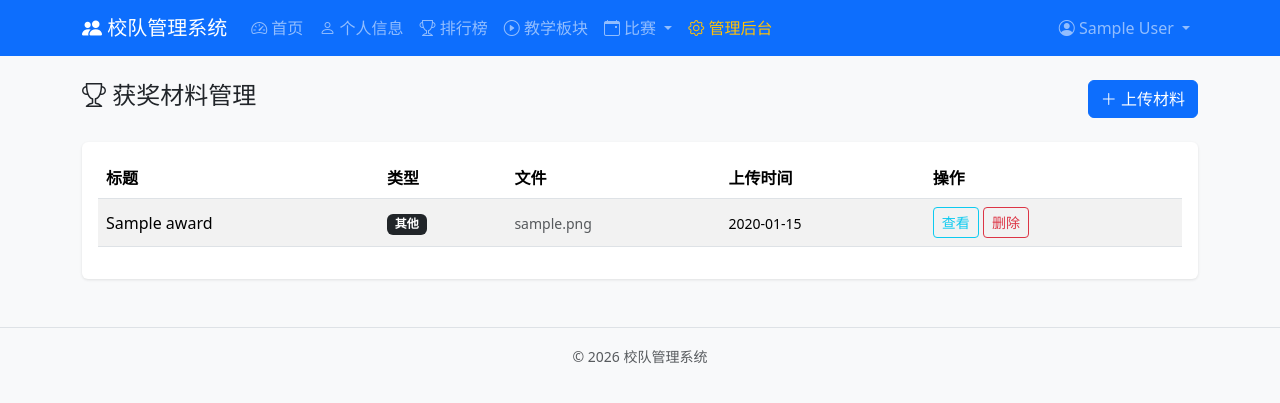
After one commit to yushi333/school-team-management, a Flask app: page /admin/awards in a window 1280 px wide. The commit adds this page. Shown: the top 403 px of the page. Run offline with Flask 3, Linux system fonts and the light colour scheme; a user stored in the database is signed in; tables that the repository leaves empty hold one stand-in row (values such as "Sample post").

Commit message:
增加获奖材料

```diff
--- a/app/admin/routes.py
+++ b/app/admin/routes.py
@@ -8,7 +8,7 @@ from app.models.content import (get_tutorials, create_tutorial, delete_tutorial,
                                 get_online_contests, create_online_contest, delete_online_contest,
                                 count_online_contests, get_campus_events, get_campus_event,
                                 create_campus_event, update_campus_event, delete_campus_event,
-                                count_campus_events)
+                                count_campus_events, get_awards, create_award, delete_award, count_awards)
 from app.models.registration import get_registrations, count_all_registrations
 from app.decorators import admin_required
 from app.database import query
@@ -23,7 +23,8 @@ def index():
                            tutorial_count=count_tutorials(),
                            contest_count=count_online_contests(),
                            event_count=count_campus_events(),
-                           reg_count=count_all_registrations())
+                           reg_count=count_all_registrations(),
+                           award_count=count_awards())
 
 
 # ---- Users ----
@@ -229,3 +230,65 @@ def export_registrations(id):
         from flask import abort; abort(404)
     from app.services.export import export_excel
     return export_excel(event)
+
+
+# ---- Awards ----
+@admin_bp.route('/awards')
+@login_required
+@admin_required
+def award_list():
+    return render_template('admin/award_list.html', awards=get_awards())
+
+
+@admin_bp.route('/awards/add', methods=['GET', 'POST'])
+@login_required
+@admin_required
+def add_award():
+    if request.method == 'POST':
+        title = request.form.get('title', '').strip()
+        description = request.form.get('description', '').strip()
+        file = request.files.get('file')
+        if not title:
+            flash('请输入标题。', 'danger')
+            return redirect(url_for('admin.add_award'))
+        if not file or not file.filename:
+            flash('请选择文件。', 'danger')
+            return redirect(url_for('admin.add_award'))
+        # Determine file type
+        ext = file.filename.rsplit('.', 1)[-1].lower() if '.' in file.filename else ''
+        img_exts = {'jpg', 'jpeg', 'png', 'gif', 'webp', 'bmp', 'svg'}
+        doc_exts = {'pdf', 'doc', 'docx', 'xls', 'xlsx', 'ppt', 'pptx', 'txt', 'zip', 'rar'}
+        if ext in img_exts:
+            file_type = 'image'
+        elif ext in doc_exts:
+            file_type = 'document'
+        else:
+            file_type = 'other'
+
+        import os, uuid
+        upload_dir = os.path.join(os.path.dirname(os.path.dirname(os.path.dirname(os.path.abspath(__file__)))), 'app', 'static', 'uploads', 'awards')
+        os.makedirs(upload_dir, exist_ok=True)
+        saved_name = f"{uuid.uuid4().hex[:12]}_{file.filename}"
+        save_path = os.path.join(upload_dir, saved_name)
+        file.save(save_path)
+        rel_path = f'uploads/awards/{saved_name}'
+        create_award(title, description or None, rel_path, file_type, file.filename, current_user.id)
+        flash('获奖材料已上传！', 'success')
+        return redirect(url_for('admin.award_list'))
+    return render_template('admin/award_form.html')
+
+
+@admin_bp.route('/awards/<int:id>/delete', methods=['POST'])
+@login_required
+@admin_required
+def delete_award_route(id):
+    award_data = get_award(id)
+    if award_data and award_data.get('file_path'):
+        import os
+        base = os.path.dirname(os.path.dirname(os.path.dirname(os.path.abspath(__file__))))
+        full_path = os.path.join(base, 'app', 'static', award_data['file_path'])
+        if os.path.exists(full_path):
+            os.remove(full_path)
+    delete_award(id)
+    flash('获奖材料已删除。', 'success')
+    return redirect(url_for('admin.award_list'))
--- a/app/database.py
+++ b/app/database.py
@@ -100,6 +100,17 @@ def init_db(app):
             UNIQUE(user_id, snapshot_date)
         );
 
+        CREATE TABLE IF NOT EXISTS awards (
+            id INTEGER PRIMARY KEY AUTOINCREMENT,
+            title TEXT NOT NULL,
+            description TEXT,
+            file_path TEXT NOT NULL,
+            file_type TEXT NOT NULL,
+            original_filename TEXT NOT NULL,
+            uploaded_by INTEGER REFERENCES users(id),
+            created_at TIMESTAMP DEFAULT CURRENT_TIMESTAMP
+        );
+
         PRAGMA foreign_keys = ON;
         PRAGMA journal_mode = WAL;
     ''')
--- a/app/models/content.py
+++ b/app/models/content.py
@@ -106,3 +106,28 @@ def delete_campus_event(eid):
 def count_campus_events():
     r = query("SELECT COUNT(*) as c FROM campus_events", one=True)
     return r['c']
+
+
+# ---- Awards ----
+def get_awards(order_by='created_at DESC'):
+    return query(f"SELECT a.*, u.real_name as uploader_name, u.username as uploader_username FROM awards a LEFT JOIN users u ON a.uploaded_by=u.id ORDER BY {order_by}")
+
+
+def get_award(aid):
+    return query("SELECT a.*, u.real_name as uploader_name, u.username as uploader_username FROM awards a LEFT JOIN users u ON a.uploaded_by=u.id WHERE a.id=?", (aid,), one=True)
+
+
+def create_award(title, description, file_path, file_type, original_filename, uploaded_by):
+    return execute(
+        "INSERT INTO awards (title, description, file_path, file_type, original_filename, uploaded_by, created_at) VALUES (?,?,?,?,?,?,?)",
+        (title, description, file_path, file_type, original_filename, uploaded_by, datetime.utcnow())
+    )
+
+
+def delete_award(aid):
+    execute("DELETE FROM awards WHERE id=?", (aid,))
+
+
+def count_awards():
+    r = query("SELECT COUNT(*) as c FROM awards", one=True)
+    return r['c']
--- /dev/null
+++ b/app/templates/admin/award_list.html
@@ -0,0 +1,45 @@
+{% extends "base.html" %}
+{% block title %}获奖材料管理 - 管理后台{% endblock %}
+
+{% block content %}
+<div class="d-flex justify-content-between align-items-center mb-4">
+    <h4><i class="bi bi-trophy"></i> 获奖材料管理</h4>
+    <a href="{{ url_for('admin.add_award') }}" class="btn btn-primary"><i class="bi bi-plus-lg"></i> 上传材料</a>
+</div>
+
+<div class="card">
+    <div class="card-body">
+        {% if awards %}
+        <table class="table table-striped align-middle">
+            <thead>
+                <tr><th>标题</th><th>类型</th><th>文件</th><th>上传时间</th><th>操作</th></tr>
+            </thead>
+            <tbody>
+                {% for a in awards %}
+                <tr>
+                    <td>{{ a.title }}</td>
+                    <td>
+                        {% if a.file_type == 'image' %}<span class="badge bg-info">图片</span>
+                        {% elif a.file_type == 'document' %}<span class="badge bg-secondary">文档</span>
+                        {% else %}<span class="badge bg-dark">其他</span>
+                        {% endif %}
+                    </td>
+                    <td><small class="text-muted">{{ a.original_filename }}</small></td>
+                    <td><small>{{ a.created_at[:10] if a.created_at else '' }}</small></td>
+                    <td>
+                        <a href="{{ url_for('static', filename=a.file_path) }}" class="btn btn-sm btn-outline-info" target="_blank">查看</a>
+                        <form method="POST" action="{{ url_for('admin.delete_award_route', id=a.id) }}" class="d-inline" onsubmit="return confirm('确定删除？');">
+                            <input type="hidden" name="csrf_token" value="{{ csrf_token() }}">
+                            <button type="submit" class="btn btn-sm btn-outline-danger">删除</button>
+                        </form>
+                    </td>
+                </tr>
+                {% endfor %}
+            </tbody>
+        </table>
+        {% else %}
+        <p class="text-muted">暂无获奖材料。</p>
+        {% endif %}
+    </div>
+</div>
+{% endblock %}
--- a/app/templates/base.html
+++ b/app/templates/base.html
@@ -40,6 +40,7 @@
                         <ul class="dropdown-menu">
                             <li><a class="dropdown-item" href="{{ url_for('main.online_contests') }}"><i class="bi bi-globe"></i> 线上比赛</a></li>
                             <li><a class="dropdown-item" href="{{ url_for('main.campus_events') }}"><i class="bi bi-building"></i> 校内活动</a></li>
+                            <li><a class="dropdown-item" href="{{ url_for('main.awards') }}"><i class="bi bi-trophy"></i> 获奖材料</a></li>
                         </ul>
                     </li>
                     {% if current_user.is_admin() %}
```
Also changed, not shown: app/main/routes.py (+8 -1 lines), app/templates/admin/award_form.html (added, +35 -0 lines), app/templates/admin/index.html (+18 -1 lines), app/templates/main/awards.html (added, +46 -0 lines).
